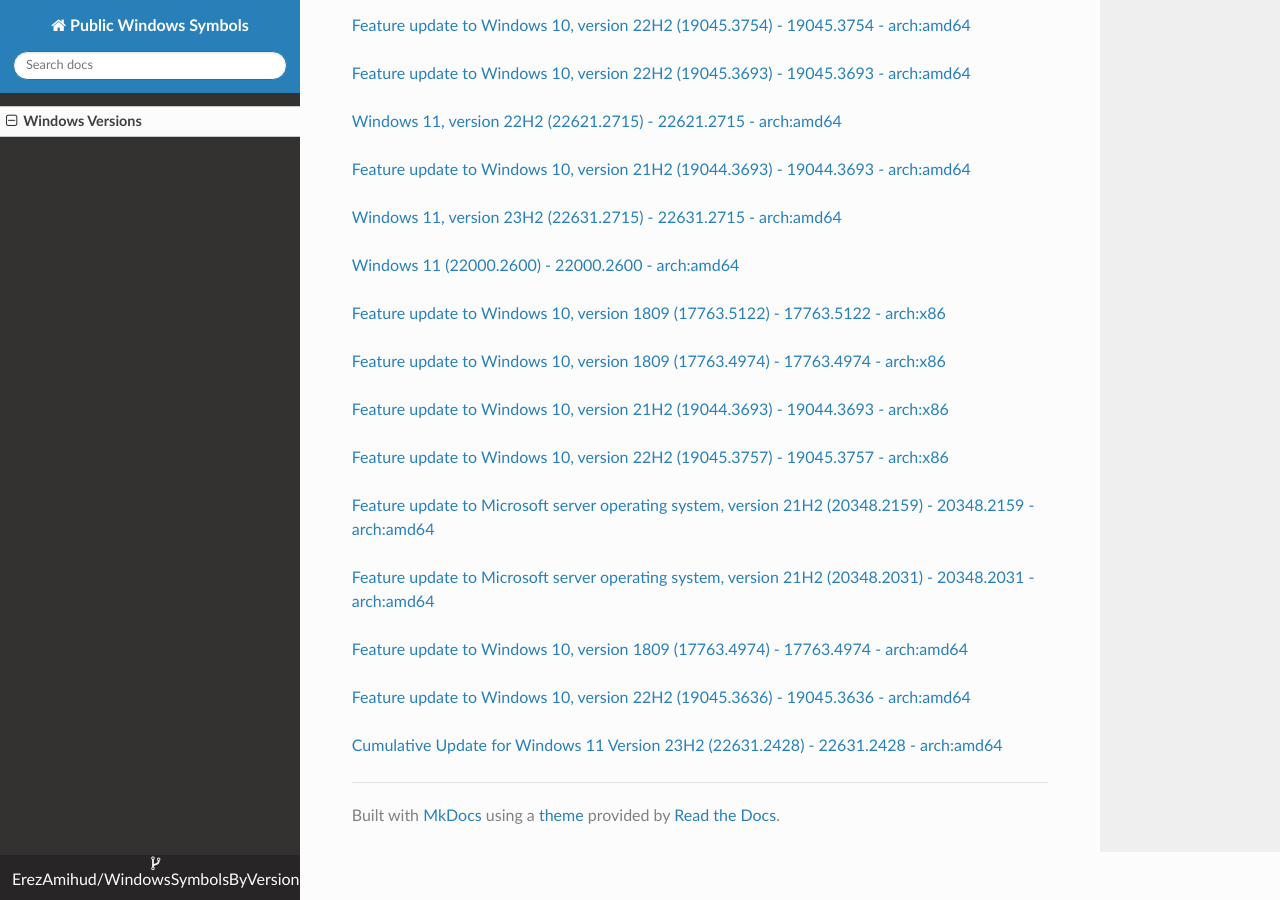
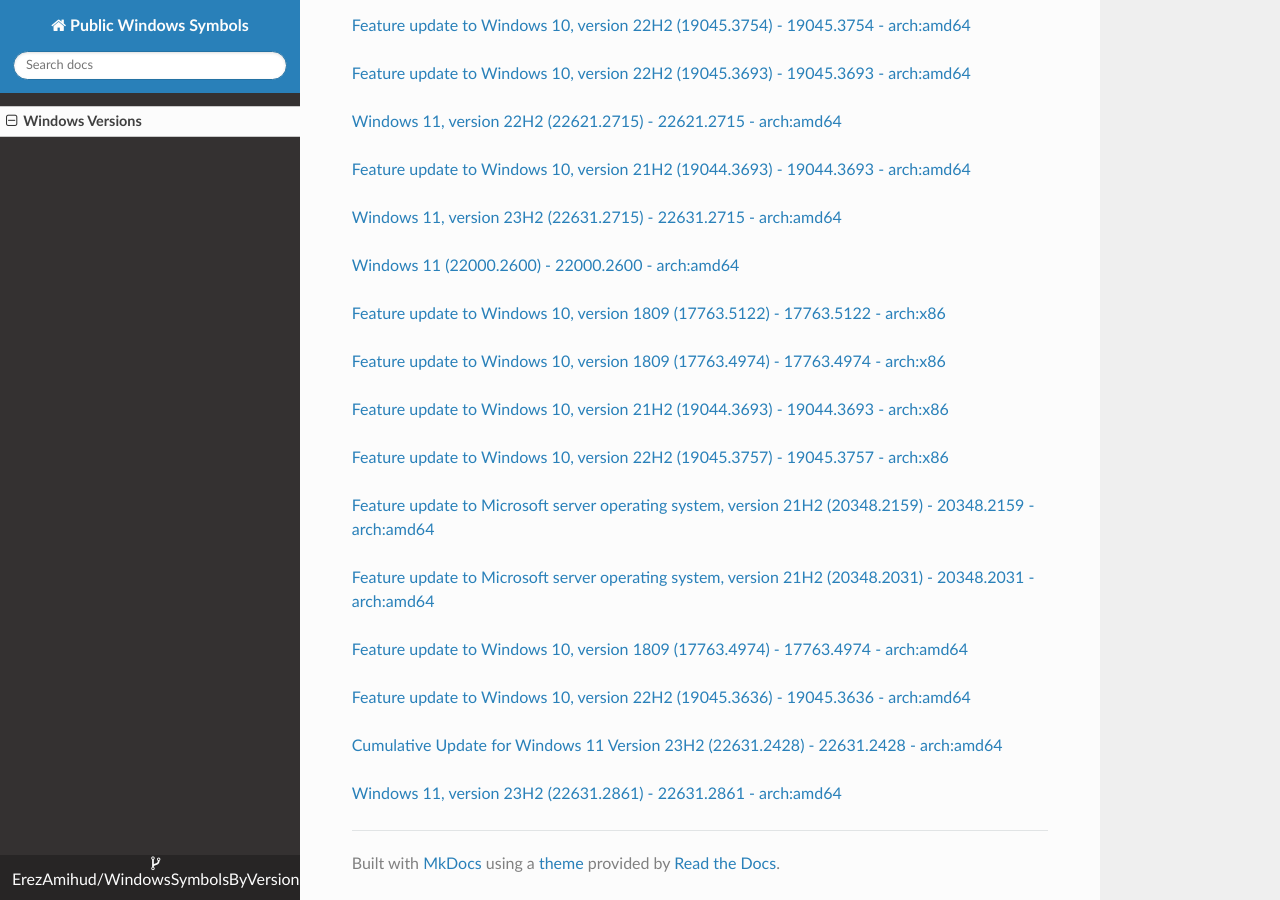
Before and after one commit to ErezAmihud/WindowsSymbolsByVersion, an MkDocs documentation site: the page built from docs/index.md, in a window 1280 px wide and 900 px high, scrolled down 21557 px. Built offline with MkDocs 1.6.1, drawn with Linux system fonts in a browser that asks for light colours; nearby versions of some CDN libraries.

Commit message:
Automated commit, add manifest for dcb87cd9-604a-498c-9a8f-f3f3633cc655

```diff
--- a/docs/index.md
+++ b/docs/index.md
@@ -1204,3 +1204,6 @@
 
 
 [Cumulative Update for Windows 11 Version 23H2 (22631.2428) - 22631.2428 - arch:amd64](https://github.com/ErezAmihud/WindowsSymbolsByVersion/blob/main/manifests/f3bbc9fb-3d60-465b-93ea-2ef7a040ec11.manifest)
+
+
+[Windows 11, version 23H2 (22631.2861) - 22631.2861 - arch:amd64](https://github.com/ErezAmihud/WindowsSymbolsByVersion/blob/main/manifests/dcb87cd9-604a-498c-9a8f-f3f3633cc655.manifest)
```
Also changed, not shown: process_builds.json (+1 -1 lines), 1 other file.
